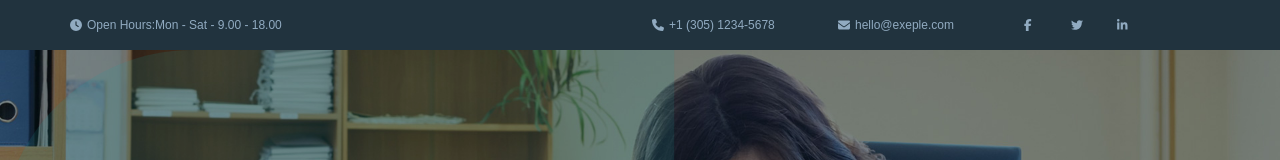
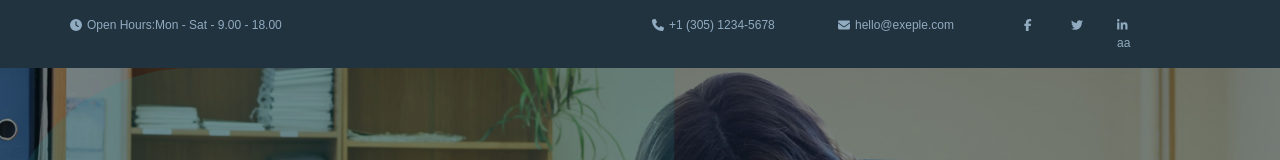
Before and after one commit to GiuseppeCerto/proj-html-vuejs, a Vue app: page / in a window 1280 px wide. Shown: the top 160 px of the page. Built offline with nearby package versions, Linux system fonts and the light colour scheme.

Commit message:
+ Header

```diff
--- a/src/components/Header.vue
+++ b/src/components/Header.vue
@@ -24,6 +24,7 @@
                         </div>
                         <div class="col-1">
                             <font-awesome-icon icon="fa-brands fa-linkedin-in" />
+                            aa
                         </div>
                     </div>
                 </div>
```
